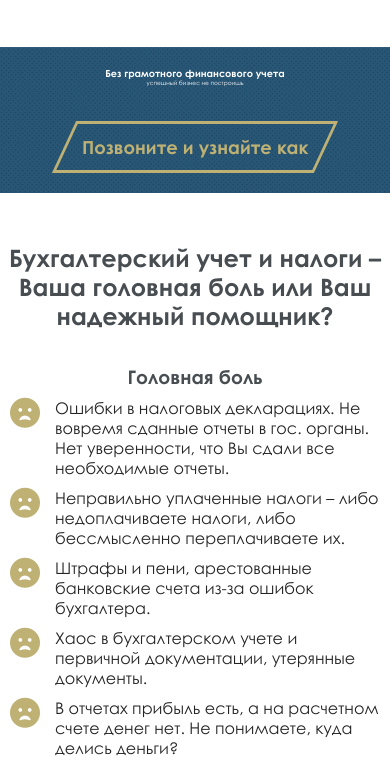
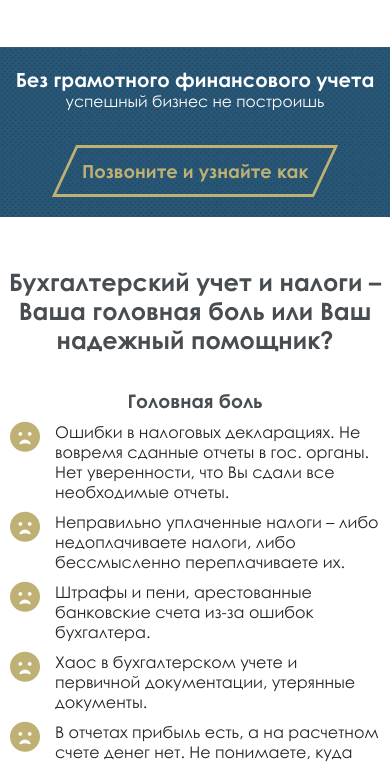
Before and after one commit to b1411/site, a plain HTML site: page index.html in a window 390 px wide. Shown: the part 1415-2179 px from the top of the page. Drawn offline with nearby package versions, Linux system fonts and the light colour scheme.

Commit message:
fixed callback-tittle font sizes on mobile devices

```diff
--- a/src/scss/style.scss
+++ b/src/scss/style.scss
@@ -671,7 +671,15 @@ footer {
     }
 }
 
+
+
+
+
+
 //adaptive design starts here
+
+
+
 
 
 
@@ -872,6 +880,15 @@ footer {
 
 @media screen and (max-width: 767px) {
 
+    .callback-tittle {
+        h3 {
+            font-size: 5vw;
+        }
+        p {
+            font-size: 4vw;
+        }
+    }
+
     .about-right {
         width: 100%;
         h1 {
```
Also changed, not shown: src/css/style.css, 1 other file.
